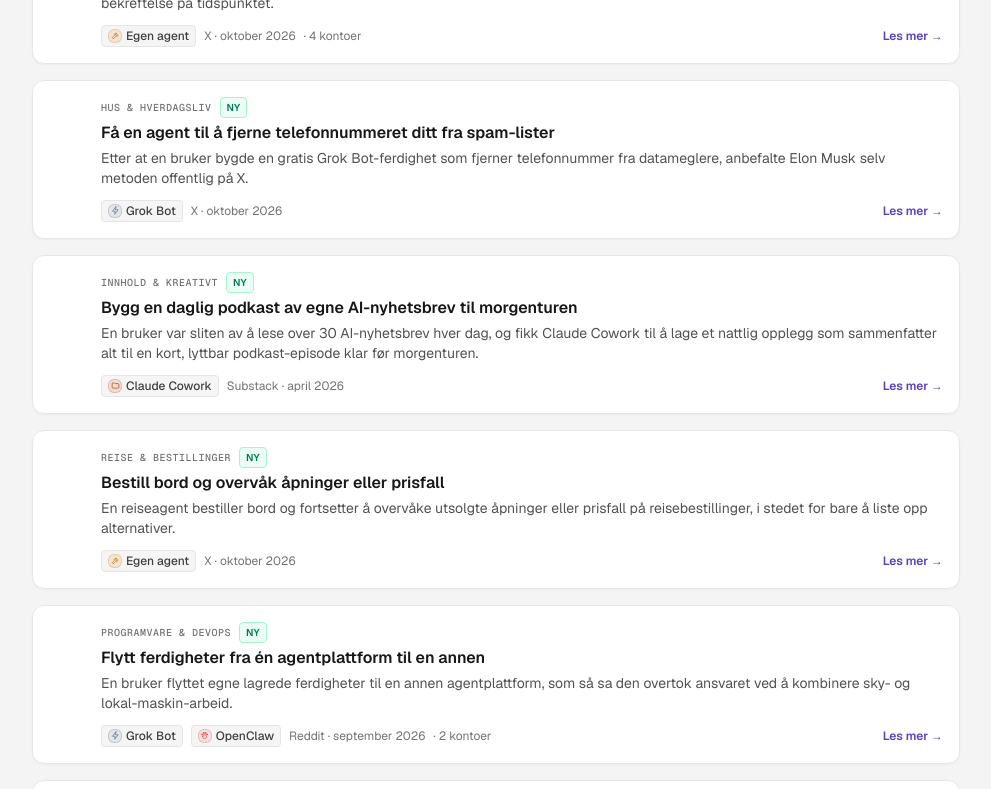
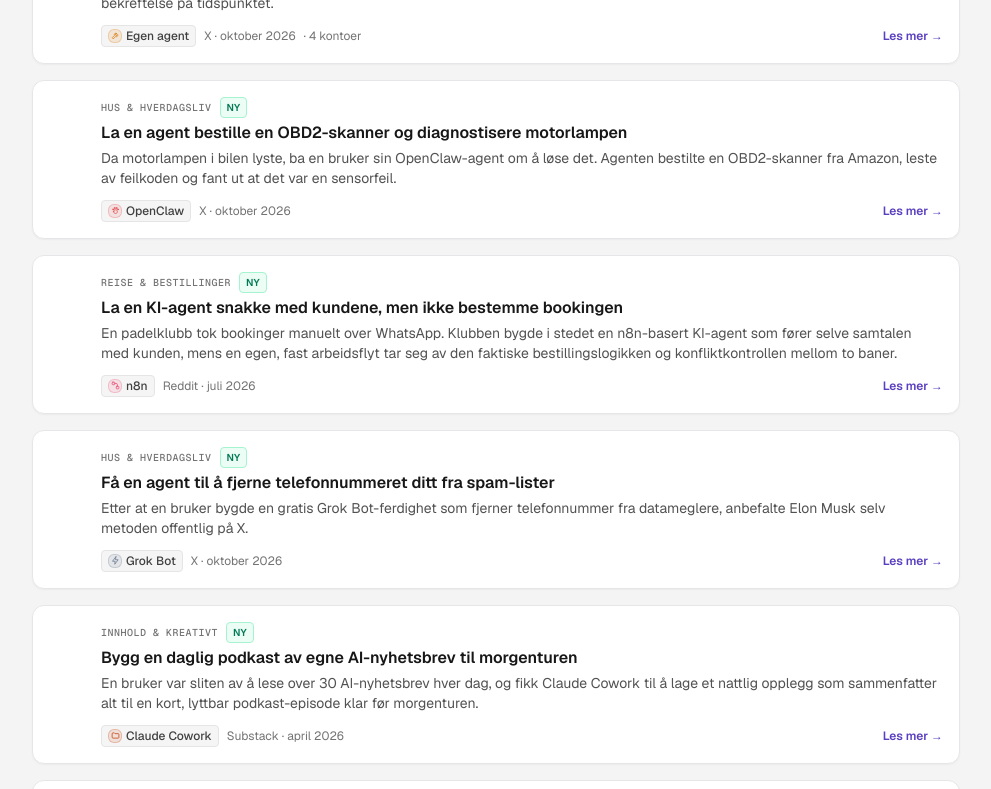
Before and after one commit to Lise-KI/agentverden, a Next.js app: page / in a window 1280 px wide. Shown: the part 2500-3289 px from the top of the page, without its empty margins (288-1279 px from the left). Built offline with nearby package versions, Linux system fonts and the light colour scheme; no server answers.

Commit message:
Daglig oppdatering 2026-10-20 (ekstra verifiseringsrunde): 2 nye bruksområder (OBD2-motorlampe, padel-booking-agent), selvgodkjent etter ny regel

```diff
--- a/daily-update/log.json
+++ b/daily-update/log.json
@@ -22,6 +22,45 @@
       "changesOther": [
         "Ingen flytting av eksisterende innhold denne runden — hele siden ble publisert på nytt for 1-2 dager siden, så alt var allerede friskt. Fra og med neste kjøring: fjern isNew fra oppføringer som har stått i 'Nyeste' i mer enn ca. 5 dager, for å holde seksjonen reell."
       ],
+      "gitCommit": "2494cb3",
+      "emailedReportTo": "andreassf1@gmail.com"
+    },
+    {
+      "date": "2026-10-20b",
+      "_comment_for_this_run": "Ekstra manuell verifiseringsrunde kjørt samme dag på brukers forespørsel, etter at selvgodkjennings-regelen (3 vilkår) ble satt i kraft. Dette er andre kjøring denne dagen, derfor suffiks 'b' på datoen for å skille fra morgenens run.",
+      "addedUseCases": [
+        {
+          "id": "sjekk-motorlampe-obd2",
+          "title": "La en agent bestille en OBD2-skanner og diagnostisere motorlampen",
+          "category": "hus-hverdag",
+          "sourcePrimaryUrl": "https://x.com/bsniz/status/2108712125912814057",
+          "curatedFromListingUrl": "https://agentusecases.ai/use-case/diagnose-a-check-engine-light-by-ordering-an-obd2-scanner"
+        },
+        {
+          "id": "padel-booking-agent",
+          "title": "La en KI-agent snakke med kundene, men ikke bestemme bookingen",
+          "category": "reise-bestilling",
+          "sourcePrimaryUrl": "https://www.reddit.com/r/n8n/comments/1ukil5g/i_added_an_ai_agent_to_my_n8n_booking_workflow/",
+          "curatedFromListingUrl": "https://agentusecases.ai/use-case/handle-padel-club-bookings-through-a-conversational-ai-agent"
+        }
+      ],
+      "changesOther": [
+        "Ingen oppføringer eldre enn 5 dager å rydde opp i ennå — forrige kjøring var samme dag."
+      ],
+      "selfApprovalChecks": [
+        {
+          "id": "sjekk-motorlampe-obd2",
+          "duplicateCheck": "pass",
+          "spellingCheck": "pass (funnet og rettet manglende 'om å' samt en ubekreftet kjønnsantakelse 'hun' -> endret til 'vedkommende' før publisering)",
+          "norwegianCheck": "pass"
+        },
+        {
+          "id": "padel-booking-agent",
+          "duplicateCheck": "pass",
+          "spellingCheck": "pass (tittel omformulert fra klønete konstruksjon; fjernet en ubekreftet påstand om kommentarinnhold før publisering)",
+          "norwegianCheck": "pass"
+        }
+      ],
       "gitCommit": "PENDING_FILLED_IN_AFTER_PUSH",
       "emailedReportTo": "andreassf1@gmail.com"
     }
--- a/src/data/useCases.ts
+++ b/src/data/useCases.ts
@@ -27,6 +27,50 @@
 // pipelinen settes i drift, erstattes/utvides denne listen med ferskt,
 // direkte kildesporet innhold (egne X/Reddit/HN-søk + lenke til original).
 export const useCases: UseCase[] = [
+  {
+    id: "sjekk-motorlampe-obd2",
+    title: "La en agent bestille en OBD2-skanner og diagnostisere motorlampen",
+    description:
+      "Da motorlampen i bilen lyste, ba en bruker sin OpenClaw-agent om å løse det. Agenten bestilte en OBD2-skanner fra Amazon, leste av feilkoden og fant ut at det var en sensorfeil.",
+    agents: ["openclaw"],
+    category: "hus-hverdag",
+    source: "X",
+    sourceDate: "oktober 2026",
+    sourceChecked: true,
+    isNew: true,
+    votes: 0,
+    curatedFrom: "agentusecases.ai",
+    whatTheyDid:
+      "En bruker kjørte og la merke til at motorlampen i bilen tente. I stedet for å kjøre rett til et verksted, ba vedkommende sin OpenClaw-agent («claw») om å ta seg av problemet. Agenten bestilte en OBD2-skanner (et lite apparat som kobles til bilens diagnoseport og leser ut feilkoder) fra Amazon.",
+    howItWent:
+      "Da skanneren kom, leste agenten av resultatene og fant at det var en sensorfeil — ikke noe alvorlig. Lampen ble nullstilt, og brukeren beskrev det selv som et problem løst uten verkstedbesøk, som sparte både tid og penger.",
+    worthKnowing:
+      "En OBD2-skanner kan bare lese av koden, ikke fysisk fikse en feil — hvis sensoren faktisk er defekt og ikke bare løst kontakt, kommer lampen gjerne tilbake. Dette er likevel en god første sjekk før man bruker tid og penger på et verkstedbesøk for noe som kan være en enkel nullstilling.",
+    promptTemplate:
+      "Motorlampen i bilen min lyser. Hjelp meg å bestille en OBD2-skanner som er kompatibel med [bilmerke/modell/årsmodell] fra en nettbutikk. Når den kommer, forklar meg hvordan jeg kobler den til og leser av feilkoden, og si hva koden faktisk betyr og om jeg bør kjøre til verksted eller om det er trygt å nullstille selv.",
+  },
+  {
+    id: "padel-booking-agent",
+    title: "La en KI-agent snakke med kundene, men ikke bestemme bookingen",
+    description:
+      "En padelklubb tok bookinger manuelt over WhatsApp. Klubben bygde i stedet en n8n-basert KI-agent som fører selve samtalen med kunden, mens en egen, fast arbeidsflyt tar seg av den faktiske bestillingslogikken og konfliktkontrollen mellom to baner.",
+    agents: ["n8n"],
+    category: "reise-bestilling",
+    source: "Reddit",
+    sourceDate: "juli 2026",
+    sourceChecked: true,
+    isNew: true,
+    votes: 0,
+    curatedFrom: "agentusecases.ai",
+    whatTheyDid:
+      "En bruker som driver en padelklubb med to baner, bygde først en n8n-arbeidsflyt som håndterte selve bestillingene og sjekket for dobbeltbookinger mellom banekalenderne. I neste runde la de til en KI-agent som samtalepartner: i stedet for at kunden fylte ut et bookingskjema, kunne kunden nå chatte naturlig med agenten, som samlet inn navn, ønsket bane og tidspunkt gjennom en vanlig samtale.",
+    howItWent:
+      "Det avgjørende skillet brukeren selv trakk opp var å holde «samtalen» og «logikken» separate: KI-agenten har bare ansvar for å forstå kunden og samle inn riktige detaljer, mens den ferdige, deterministiske n8n-arbeidsflyten (som allerede fungerte før agenten kom inn) fortsatt gjør selve bookingen og konfliktsjekken. Innlegget om dette fikk 34 poeng og 15 kommentarer på r/n8n.",
+    worthKnowing:
+      "Forfatteren påpeker selv at dette var vanskeligere enn det hørtes ut som: å få en KI-agent til å samle inn strukturerte data presist gjennom fri samtale krever mer finjustering enn et vanlig skjema. Ifølge forfatteren ble en tidlig, mer KI-tung versjon droppet fordi den hallusinerte, og den endelige løsningen brukte GPT-4o mini og kostet rundt 1 dollar for omtrent 150 vellykkede testsamtaler. Rådet til andre som bygger lignende ting er å ikke la agenten ta beslutninger den ikke trenger å ta — la den faste logikken (kalender, konflikter, bekreftelser) forbli en vanlig, forutsigbar arbeidsflyt.",
+    promptTemplate:
+      "Bygg en n8n-arbeidsflyt der en KI-agent fører en naturlig samtale med kunden for å samle inn [hva som skal bestilles, f.eks. bane/bord/time], og sender de innsamlede detaljene videre til en egen, fast arbeidsflyt som gjør selve bookingen og sjekker om [kalenderressurs] allerede er tatt. Agenten skal aldri bekrefte en bestilling selv — det skal kun den faste logikken gjøre.",
+  },
   {
     id: "fjern-telefonnummer-spam",
     title: "Få en agent til å fjerne telefonnummeret ditt fra spam-lister",
```
